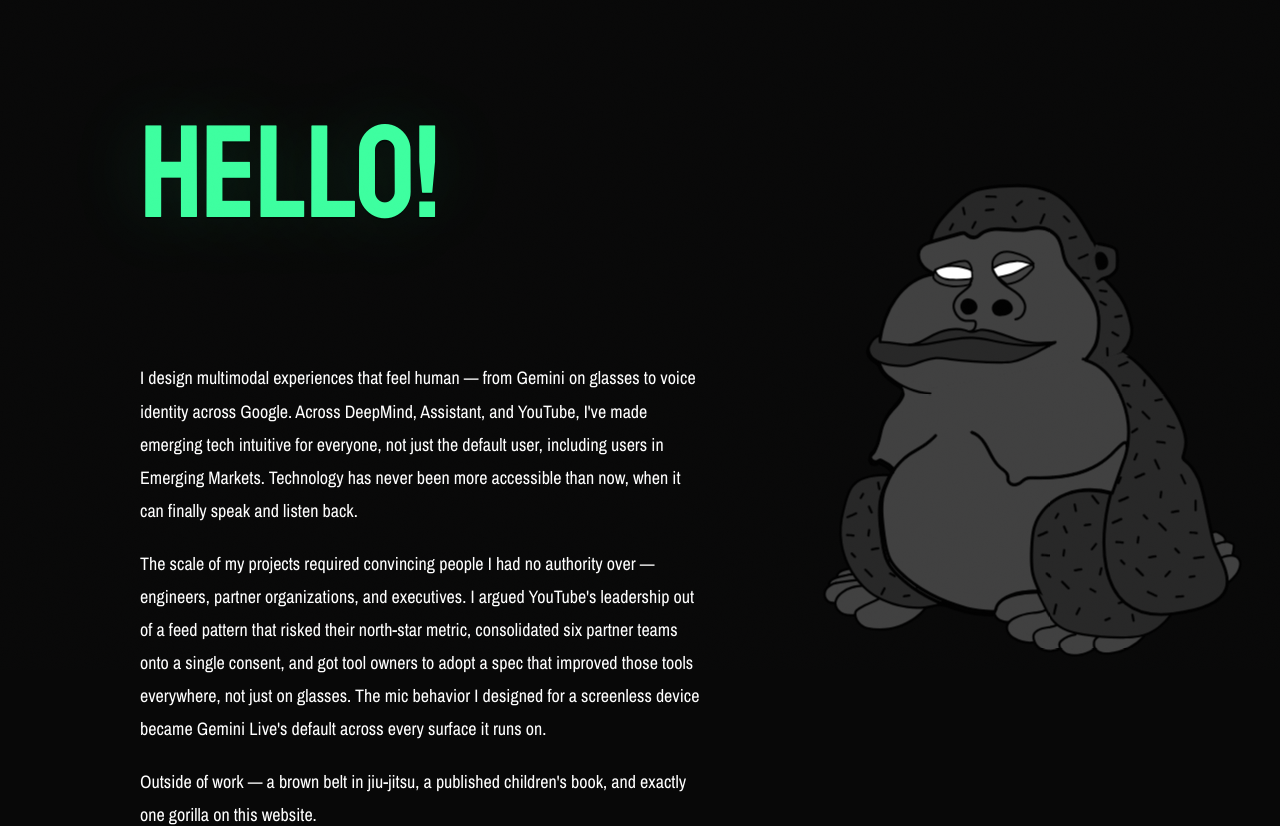
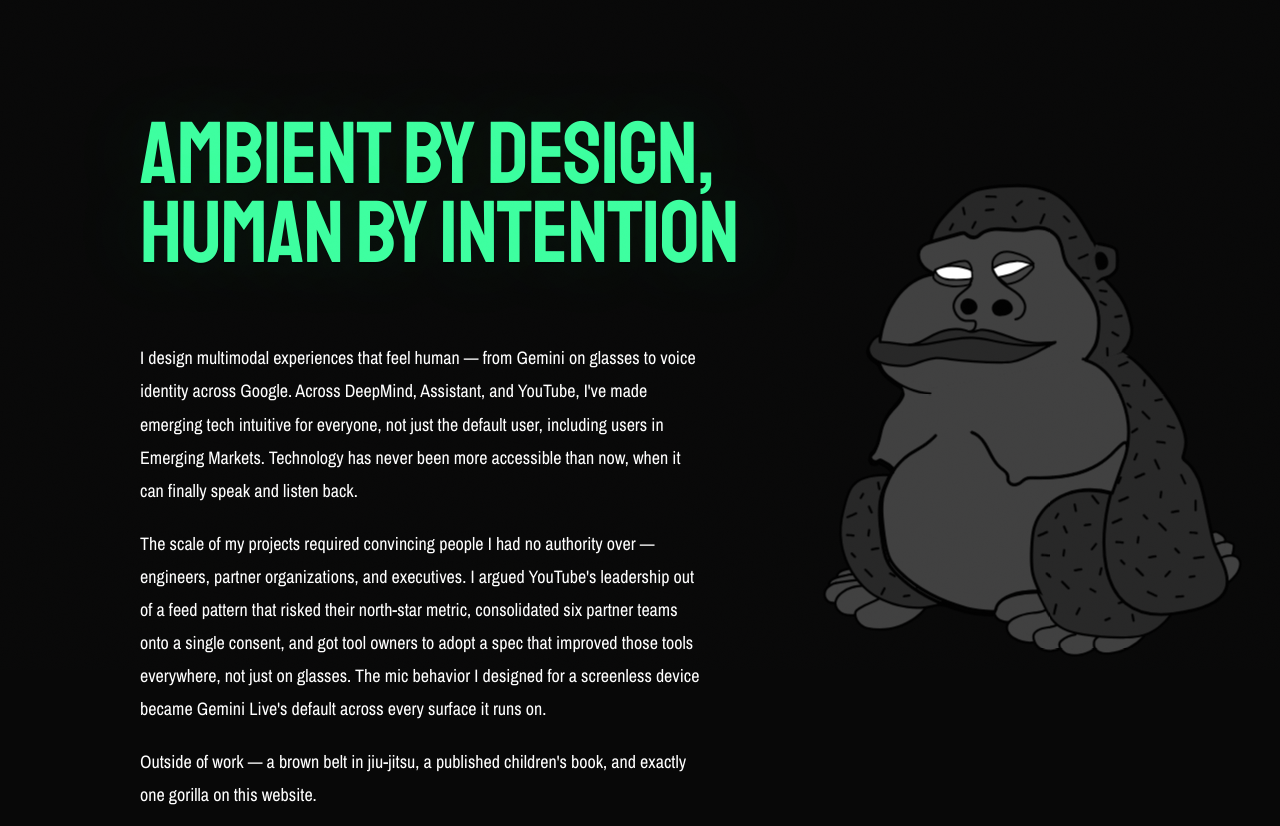
Before and after one commit to jeffreyboyce-byte/portfolio, a PHP site: page /about.html in a window 1280 px wide. Shown: the part 130-956 px from the top of the page. Run offline with PHP 8.4, Linux system fonts and the light colour scheme; some web fonts are replaced.

Commit message:
Add files via upload

```diff
--- a/about.html
+++ b/about.html
@@ -8,7 +8,7 @@
   <link rel="preconnect" href="https://fonts.googleapis.com" />
   <link rel="preconnect" href="https://fonts.gstatic.com" crossorigin />
   <link href="https://fonts.googleapis.com/css2?family=Staatliches&family=Archivo+Narrow:wght@400;700&family=Google+Sans+Flex:opsz,wght@6..144,1..1000&display=swap" rel="stylesheet" />
-  <link rel="stylesheet" href="styles.css?v=1787514660" />
+  <link rel="stylesheet" href="styles.css?v=1787777792" />
 </head>
 <body>
 
@@ -28,7 +28,7 @@
   <div class="page about-page">
     <div class="inner about-inner">
 
-      <h1 class="hello-heading">Hello!</h1>
+      <h1 class="hello-heading">Ambient by Design,<br>Human by Intention</h1>
 
       <p class="bio-text">
         I design multimodal experiences that feel human &mdash; from Gemini on glasses to voice
--- a/index.html
+++ b/index.html
@@ -8,7 +8,7 @@
   <link rel="preconnect" href="https://fonts.googleapis.com" />
   <link rel="preconnect" href="https://fonts.gstatic.com" crossorigin />
   <link href="https://fonts.googleapis.com/css2?family=Staatliches&family=Archivo+Narrow:wght@400;700&display=swap" rel="stylesheet" />
-  <link rel="stylesheet" href="styles.css?v=1787514660" />
+  <link rel="stylesheet" href="styles.css?v=1787777792" />
 </head>
 <body>
 
--- a/portfolio.html
+++ b/portfolio.html
@@ -8,7 +8,7 @@
   <link rel="preconnect" href="https://fonts.googleapis.com" />
   <link rel="preconnect" href="https://fonts.gstatic.com" crossorigin />
   <link href="https://fonts.googleapis.com/css2?family=Staatliches&family=Archivo+Narrow:wght@400;700&family=Google+Sans+Flex:opsz,wght@6..144,1..1000&family=Google+Sans+Code:wght@300..800&display=swap" rel="stylesheet" />
-  <link rel="stylesheet" href="styles.css?v=1787514660" />
+  <link rel="stylesheet" href="styles.css?v=1787777792" />
   <!-- Case studies start hidden via the "pre-reveal" class baked directly
        into their markup (see below) so there's no flash of visible
        content before the reveal script attaches — the class has to exist
--- a/styles.css
+++ b/styles.css
@@ -749,15 +749,24 @@ body::before {
 /* 100px margin — see .site-nav-inner above for the Variant A rationale. */
 .about-inner { display: block; max-width: 1200px; width: 100%; padding: 0 100px; }
 
+/* Sized to fit "Human by Intention" (the longer of the two lines) on a
+   single line down to a ~320px viewport — this replaced the single short
+   word "Hello!", which is why the size dropped so much from what it used
+   to be. See the two dedicated overrides below (mobile here, desktop in
+   the >=769px block near .name-part) rather than reusing .name-part's
+   giant single-word sizing, which this text is now far too long for.
+   padding-bottom was also cut way down (100px -> 40px) to match — 100px
+   was proportioned for the old single huge line, and reads as an
+   oversized gap now that the heading itself is much shorter. */
 .hello-heading {
   font-family: 'Staatliches', sans-serif; font-weight: 400;
-  font-size: clamp(96px, 12vw, 172px); letter-spacing: -0.01em;
+  font-size: clamp(24px, calc(8.8vw - 5px), 64px); letter-spacing: -0.01em;
   color: var(--green); text-transform: uppercase; line-height: 0.9;
   text-shadow: 0 0 80px rgba(61,255,160,0.15), 0 2px 0 rgba(0,0,0,0.5);
   opacity: 0;
   animation: slideLeft 0.9s cubic-bezier(0.16,1,0.3,1) 0.1s forwards;
   position: relative; z-index: 20;
-  padding-bottom: 100px;
+  padding-bottom: 40px;
 }
 
 .bio-text {
@@ -1361,8 +1370,12 @@ body::before {
   .site-nav-inner { gap: 50px; }
   .footer-text { font-size: 12.8px; letter-spacing: 0.1em; }
 
-  .name-part,
-  .hello-heading { font-size: clamp(95.76px, calc(42px + 7vw), 168px); }
+  .name-part { font-size: clamp(95.76px, calc(42px + 7vw), 168px); }
+  /* Desktop counterpart of the mobile-scoped override above — same reasoning:
+     "Human by Intention" needs to keep fitting on one line, so this can't
+     share .name-part's single-word sizing anymore. Caps out at 1200px
+     viewport width since .about-inner's content box itself caps there. */
+  .hello-heading { font-size: clamp(50px, calc(8.84vw - 17.68px), 88px); }
 
   .role-title { font-size: clamp(27.36px, calc(12px + 2vw), 48px); letter-spacing: 0.1em; }
   .company-item { font-size: clamp(16.42px, calc(7.2px + 1.2vw), 28.8px); letter-spacing: 0.1em; }
```
